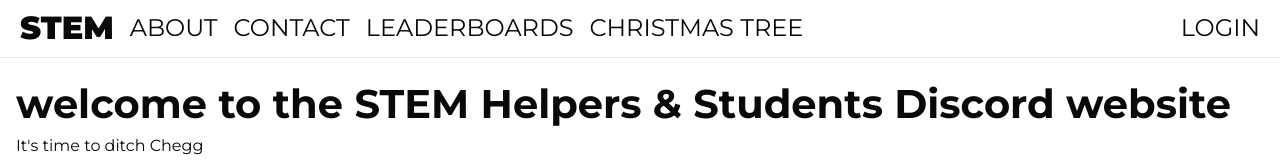
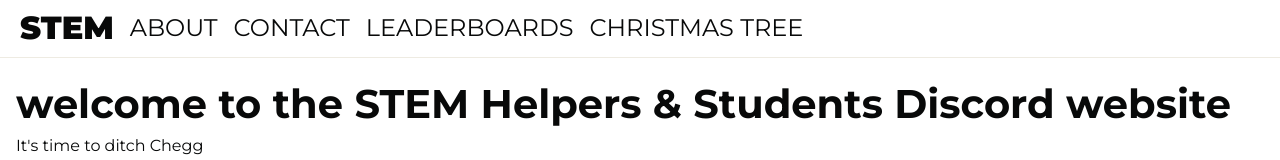
Before and after one commit to stem-discord/stem-help, a Vue app: page / in a window 1280 px wide. Shown: the top 160 px of the page. Built offline with nearby package versions, Linux system fonts and the light colour scheme.

Commit message:
remove login because it is causing confusion

```diff
--- a/src/App.vue
+++ b/src/App.vue
@@ -16,9 +16,9 @@
       <router-link to="/leaderboards">Leaderboards</router-link>
       <router-link to="/event">Christmas Tree</router-link>
     </div>
-    <div class="login">
+    <!-- <div class="login">
       <router-link to="/login">Login</router-link>
-    </div>
+    </div> -->
     <!-- <router-link to="/">Home</router-link> |
     <router-link to="/about">About</router-link> -->
   </div>
```
